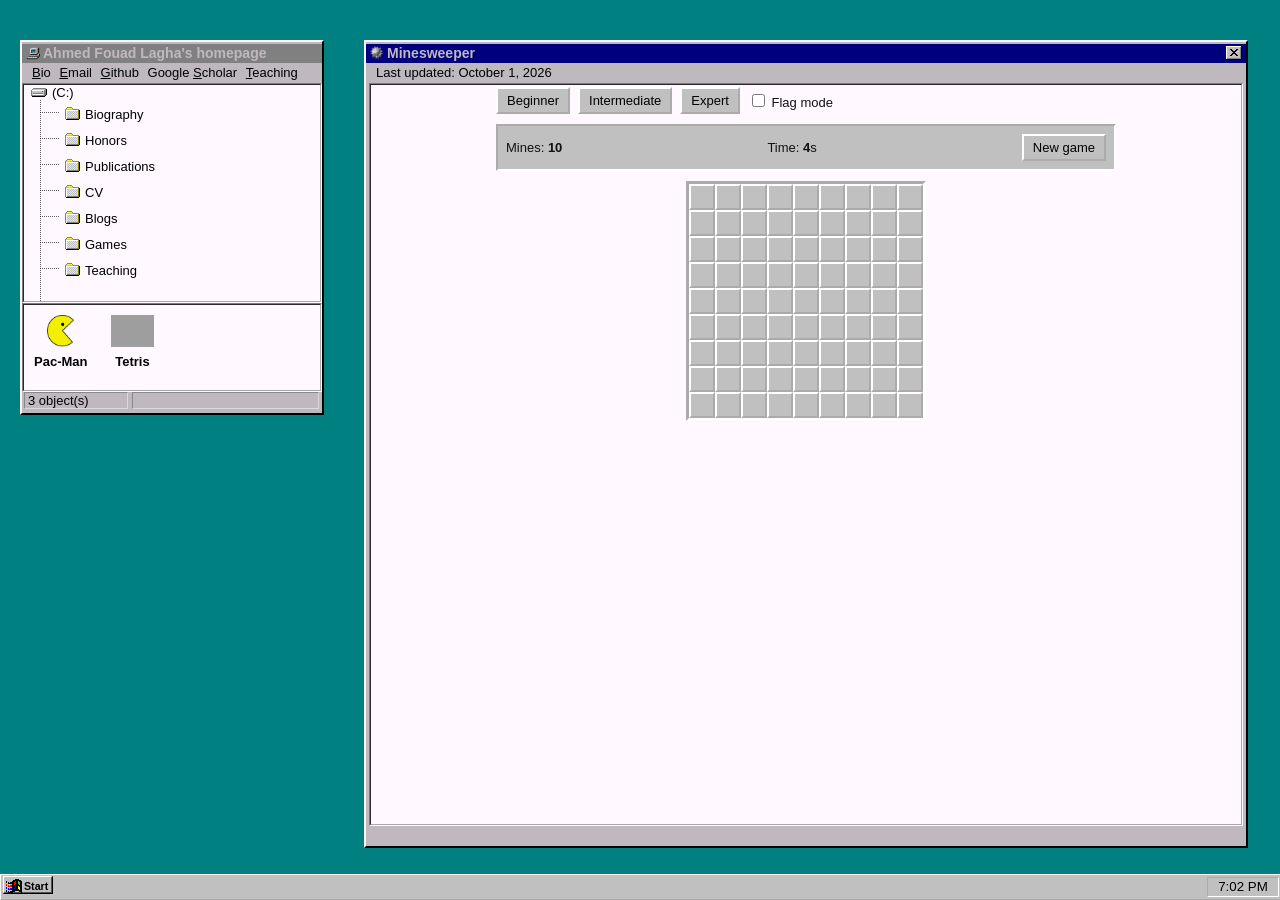
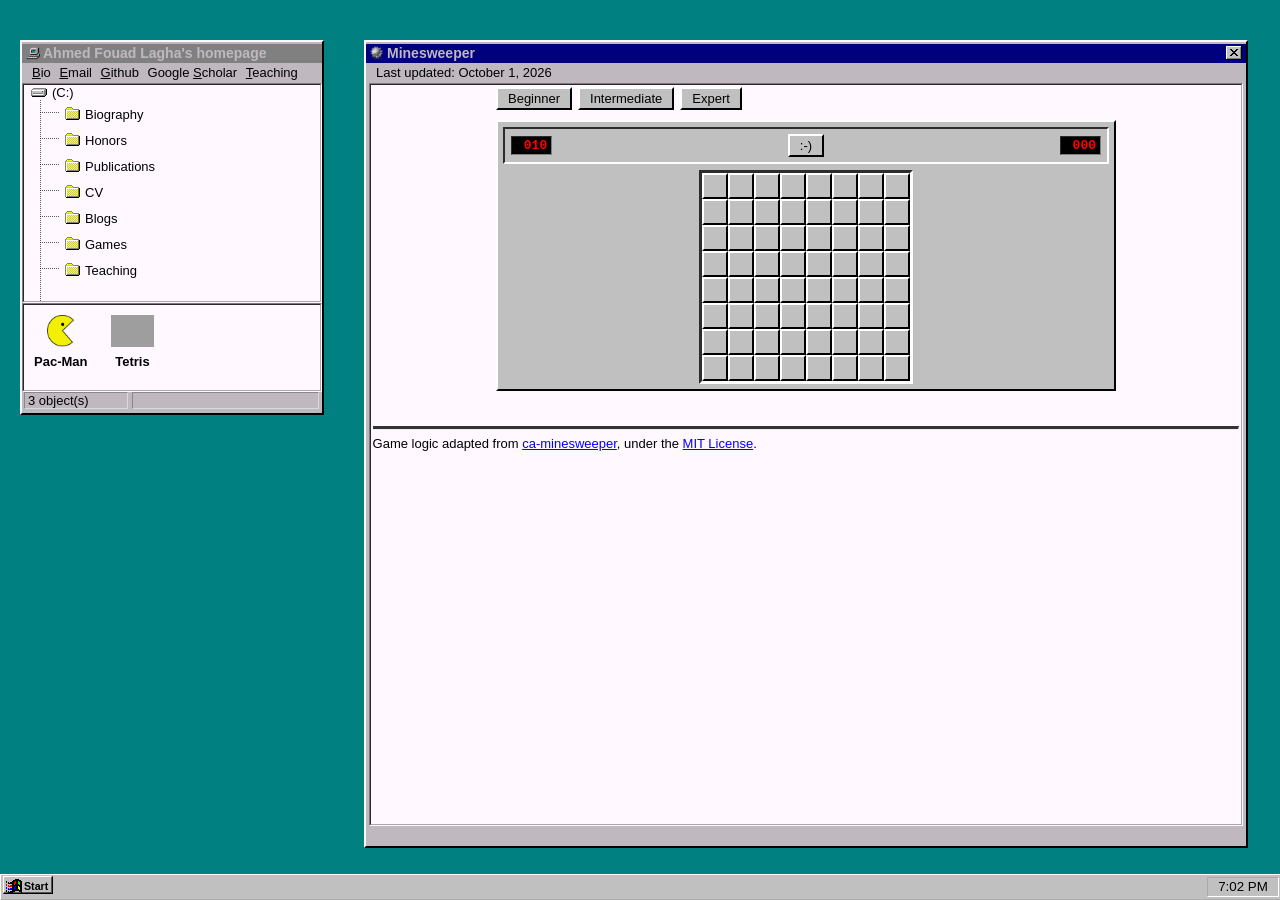
Before and after one commit to ahmed-fouad-lagha/ahmed-fouad-lagha.github.io, a Jekyll site: the page built from _games/minesweeper/index.html, in a window 1280 px wide. Built offline with Jekyll 4.4.1, drawn with Linux system fonts in a browser that asks for light colours; some of the changed lines change nothing that is shown; grey boxes are pictures that could not be loaded.

Commit message:
refactor: enhance Minesweeper game UI and logic for improved user experience

```diff
--- a/_games/minesweeper/index.html
+++ b/_games/minesweeper/index.html
@@ -13,14 +13,22 @@
         <button type="button" data-level="beginner">Beginner</button>
         <button type="button" data-level="intermediate">Intermediate</button>
         <button type="button" data-level="expert">Expert</button>
-        <label><input type="checkbox" data-flag-mode /> Flag mode</label>
     </div>
-    <div class="minesweeper_status" aria-live="polite">
-        <span>Mines: <strong data-mines>10</strong></span>
-        <span>Time: <strong data-time>0</strong>s</span>
-        <button type="button" data-reset>New game</button>
+
+    <div class="minesweeper_panel">
+        <div class="minesweeper_status">
+            <span class="minesweeper_counter" aria-label="Mines remaining">000</span>
+            <button type="button" class="minesweeper_reset" data-reset aria-label="New game">:-)</button>
+            <span class="minesweeper_counter" data-timer aria-label="Elapsed time">000</span>
+        </div>
+        <div class="minesweeper_board" data-board role="grid" aria-label="Minesweeper board"></div>
     </div>
-    <div class="minesweeper_board" data-board role="grid" aria-label="Minesweeper board"></div>
+
+    <p class="minesweeper_message" data-message role="status" aria-live="polite"></p>
 </section>
 
+<br />
+<hr />
+Game logic adapted from <a href="https://github.com/aviad-benhamo/ca-minesweeper" target="_blank" rel="noopener noreferrer">ca-minesweeper</a>, under the <a href="https://github.com/aviad-benhamo/ca-minesweeper/blob/main/LICENSE" target="_blank" rel="noopener noreferrer">MIT License</a>.
+
 <script src="minesweeper.js"></script>
--- a/_games/minesweeper/minesweeper.css
+++ b/_games/minesweeper/minesweeper.css
@@ -1,23 +1,25 @@
 .minesweeper {
     width: min(100%, 620px);
     margin: 0 auto;
-    color: #111;
-    font-family: "Microsoft Sans Serif", sans-serif;
+    color: #000000;
+    font-family: "Microsoft Sans Serif", "Pixelated MS Sans Serif", sans-serif;
 }
 
-.minesweeper_controls,
-.minesweeper_status {
+.minesweeper_controls {
     display: flex;
     flex-wrap: wrap;
     align-items: center;
-    gap: 8px;
+    gap: 6px;
     margin-bottom: 10px;
 }
 
 .minesweeper button {
-    padding: 5px 9px;
+    padding: 3px 10px;
+    color: #000000;
     background: #c0c0c0;
-    border: 2px outset #fff;
+    border-width: 2px;
+    border-style: outset;
+    border-color: #ffffff #000000 #000000 #ffffff;
     font: inherit;
 }
 
@@ -26,11 +28,48 @@
     border-style: inset;
 }
 
+/* --- Game panel: the recessed window that holds the counter row and board --- */
+.minesweeper_panel {
+    padding: 5px;
+    background: #c0c0c0;
+    border-width: 2px;
+    border-style: outset;
+    border-color: #ffffff #000000 #000000 #ffffff;
+}
+
 .minesweeper_status {
+    display: flex;
+    align-items: center;
     justify-content: space-between;
-    padding: 8px;
-    background: #c0c0c0;
-    border: 2px inset #fff;
+    gap: 8px;
+    padding: 5px 6px;
+    margin-bottom: 6px;
+    border-width: 2px;
+    border-style: inset;
+    border-color: #808080 #ffffff #ffffff #808080;
+}
+
+.minesweeper_counter {
+    min-width: 4ch;
+    padding: 2px 4px;
+    color: #ff0000;
+    background: #000000;
+    border: 1px inset #808080;
+    font-family: "Courier New", monospace;
+    font-weight: bold;
+    text-align: right;
+}
+
+.minesweeper_reset {
+    min-width: 34px;
+    padding: 1px 6px;
+    font-family: "Courier New", monospace;
+    font-weight: bold;
+    line-height: 1.2;
+}
+
+.minesweeper_reset.is-lost {
+    content: "X";
 }
 
 .minesweeper_board {
@@ -39,31 +78,69 @@
     max-width: 100%;
     margin: 0 auto;
     overflow: auto;
-    background: #808080;
-    border: 3px inset #fff;
+    border-width: 3px;
+    border-style: inset;
+    border-color: #808080 #ffffff #ffffff #808080;
 }
 
 .minesweeper_cell {
     width: 26px;
     height: 26px;
     padding: 0;
-    color: #000080;
+    color: #000000;
     background: #c0c0c0;
-    border: 2px outset #fff;
+    border-width: 2px;
+    border-style: outset;
+    border-color: #ffffff #000000 #000000 #ffffff;
+    font-family: "Courier New", monospace;
     font-weight: bold;
+    line-height: 1;
+}
+
+.minesweeper_cell:active:not(.revealed) {
+    border-style: inset;
+}
+
+.minesweeper_cell:focus-visible {
+    outline: 2px dotted #000000;
+    outline-offset: -4px;
 }
 
 .minesweeper_cell.revealed {
-    background: #d8d8d8;
-    border: 1px solid #888;
+    background: #c0c0c0;
+    border-width: 1px;
+    border-style: solid;
+    border-color: #808080;
 }
 
-.minesweeper_cell.mine {
-    color: #fff;
-    background: #c00000;
+.minesweeper_cell.revealed.mine {
+    color: #ff0000;
 }
 
-.minesweeper_cell.flagged::after {
-    content: "⚑";
-    color: #c00000;
+.minesweeper_cell.revealed.mistake {
+    color: #808080;
 }
+
+.minesweeper_cell.revealed.safecell {
+    background: #ffff00;
+}
+
+/* Classic Minesweeper number colours. */
+.minesweeper_cell.revealed.n1 { color: #0000ff; }
+.minesweeper_cell.revealed.n2 { color: #008000; }
+.minesweeper_cell.revealed.n3 { color: #ff0000; }
+.minesweeper_cell.revealed.n4 { color: #000080; }
+.minesweeper_cell.revealed.n5 { color: #800000; }
+.minesweeper_cell.revealed.n6 { color: #008080; }
+.minesweeper_cell.revealed.n7 { color: #000000; }
+.minesweeper_cell.revealed.n8 { color: #808080; }
+
+.minesweeper_message {
+    min-height: 1.2em;
+    margin: 10px 0 0;
+    text-align: center;
+}
+
+.minesweeper_message:empty {
+    margin: 0;
+}
--- a/_games/minesweeper/minesweeper.js
+++ b/_games/minesweeper/minesweeper.js
@@ -1,89 +1,297 @@
+/**
+ * Minesweeper.
+ *
+ * Game logic adapted from ca-minesweeper (MIT License):
+ * https://github.com/aviad-benhamo/ca-minesweeper
+ *
+ * Adapted for this site: classic Minesweeper dimensions, event delegation
+ * instead of inline handlers, a Win95 styled panel, and a win/loss message
+ * region instead of a cheat/"mine exterminator" button.
+ */
 (function () {
     "use strict";
 
+    const ICONS = {
+        reset: ":-)",
+        mine: "*",
+        flag: "\u2691",
+        lost: "X",
+        won: "B)"
+    };
+
+    const LEVELS = {
+        beginner: { rows: 8, cols: 8, mines: 10 },
+        intermediate: { rows: 16, cols: 16, mines: 40 },
+        expert: { rows: 16, cols: 30, mines: 99 }
+    };
+
     const root = document.querySelector("[data-minesweeper]");
-    const board = root.querySelector("[data-board]");
-    const minesOutput = root.querySelector("[data-mines]");
-    const timeOutput = root.querySelector("[data-time]");
-    const flagMode = root.querySelector("[data-flag-mode]");
-    const levels = {
-        beginner: [9, 9, 10],
-        intermediate: [16, 16, 40],
-        expert: [16, 30, 99]
-    };
-    let state;
-    let timer;
+    if (!root) return;
 
-    function neighbors(cell) {
-        const result = [];
-        for (let row = cell.row - 1; row <= cell.row + 1; row += 1) {
-            for (let column = cell.column - 1; column <= cell.column + 1; column += 1) {
-                if ((row !== cell.row || column !== cell.column) && state.cells[row]?.[column]) result.push(state.cells[row][column]);
+    const boardEl = root.querySelector("[data-board]");
+    const resetEl = root.querySelector("[data-reset]");
+    const timerEl = root.querySelector("[data-timer]");
+    const messageEl = root.querySelector("[data-message]");
+    const levelButtons = root.querySelectorAll("[data-level]");
+    const mineCounterEl = root.querySelector(".minesweeper_counter");
+
+    let board = [];
+    let level = LEVELS.beginner;
+    let isOn = false;
+    let ended = false;
+    let revealedCount = 0;
+    let flaggedCount = 0;
+    let timerInterval = null;
+
+    function getRandomInt(min, max) {
+        return Math.floor(Math.random() * (max - min)) + min;
+    }
+
+    function zeroFill(value) {
+        return String(Math.max(0, value)).padStart(3, "0");
+    }
+
+    function buildBoard() {
+        const cells = [];
+        for (let row = 0; row < level.rows; row += 1) {
+            const cellsInRow = [];
+            for (let col = 0; col < level.cols; col += 1) {
+                cellsInRow.push({ row, col, minesAround: 0, isRevealed: false, isMine: false, isFlagged: false });
+            }
+            cells.push(cellsInRow);
+        }
+        return cells;
+    }
+
+    function renderBoard() {
+        const fragment = document.createDocumentFragment();
+        board.forEach((cellsInRow) => {
+            cellsInRow.forEach((cell) => {
+                const button = document.createElement("button");
+                button.type = "button";
+                button.className = "minesweeper_cell";
+                button.dataset.row = cell.row;
+                button.dataset.col = cell.col;
+                button.setAttribute("role", "gridcell");
+                button.setAttribute("aria-label", `Row ${cell.row + 1}, column ${cell.col + 1}`);
+                button.textContent = cellContent(cell);
+                applyCellState(button, cell);
+                fragment.appendChild(button);
+            });
+        });
+        boardEl.replaceChildren(fragment);
+        boardEl.style.gridTemplateColumns = `repeat(${level.cols}, 26px)`;
+    }
+
+    function cellContent(cell) {
+        if (cell.isFlagged) return ICONS.flag;
+        if (cell.isRevealed && cell.isMine) return ICONS.mine;
+        if (cell.isRevealed && cell.minesAround > 0) return cell.minesAround;
+        return "";
+    }
+
+    function applyCellState(button, cell) {
+        button.classList.toggle("revealed", cell.isRevealed);
+        if (cell.isRevealed) {
+            button.classList.remove("n1", "n2", "n3", "n4", "n5", "n6", "n7", "n8", "mine", "mistake");
+            if (cell.isMine) {
+                button.classList.add(cell.isFlagged ? "mine" : "mistake");
+            } else if (cell.minesAround > 0) {
+                button.classList.add(`n${cell.minesAround}`);
+            }
+            button.setAttribute("aria-label", cell.isMine
+                ? `Row ${cell.row + 1}, column ${cell.col + 1}, mine`
+                : `Row ${cell.row + 1}, column ${cell.col + 1}, ${cell.minesAround} adjacent mines`);
+        } else if (cell.isFlagged) {
+            button.setAttribute("aria-label", `Row ${cell.row + 1}, column ${cell.col + 1}, flagged`);
+        }
+    }
+
+    function refreshCell(row, col) {
+        const button = cellElement(row, col);
+        if (!button) return;
+        const cell = board[row][col];
+        button.textContent = cellContent(cell);
+        applyCellState(button, cell);
+    }
+
+    function cellElement(row, col) {
+        return boardEl.querySelector(`.minesweeper_cell[data-row="${row}"][data-col="${col}"]`);
+    }
+
+    function getNeighbors(row, col) {
+        const neighbors = [];
+        for (let r = row - 1; r <= row + 1; r += 1) {
+            for (let c = col - 1; c <= col + 1; c += 1) {
+                if (r === row && c === col) continue;
+                if (r < 0 || r >= level.rows || c < 0 || c >= level.cols) continue;
+                neighbors.push(board[r][c]);
             }
         }
-        return result;
+        return neighbors;
     }
 
-    function createState(rows, columns, mines) {
-        state = { rows, columns, mines, started: false, ended: false, elapsed: 0, cells: [] };
-        for (let row = 0; row < rows; row += 1) {
-            state.cells[row] = [];
-            for (let column = 0; column < columns; column += 1) state.cells[row][column] = { row, column, mine: false, count: 0, revealed: false, flagged: false, element: null };
+    function setMinesAroundCounts() {
+        board.forEach((cellsInRow) => {
+            cellsInRow.forEach((cell) => {
+                if (cell.isMine) return;
+                cell.minesAround = getNeighbors(cell.row, cell.col).filter((n) => n.isMine).length;
+            });
+        });
+    }
+
+    function setMines(firstRow, firstCol) {
+        let planted = 0;
+        while (planted < level.mines) {
+            const row = getRandomInt(0, level.rows);
+            const col = getRandomInt(0, level.cols);
+            // Never place a mine under the first click.
+            if (row === firstRow && col === firstCol) continue;
+            const cell = board[row][col];
+            if (cell.isMine) continue;
+            cell.isMine = true;
+            planted += 1;
         }
-        let remaining = mines;
-        while (remaining > 0) {
-            const cell = state.cells[Math.floor(Math.random() * rows)][Math.floor(Math.random() * columns)];
-            if (!cell.mine) { cell.mine = true; remaining -= 1; }
+        setMinesAroundCounts();
+    }
+
+    function startTimer() {
+        const startTime = Date.now();
+        stopTimer();
+        timerInterval = setInterval(() => {
+            const elapsed = (Date.now() - startTime) / 1000;
+            timerEl.textContent = String(Math.floor(elapsed)).padStart(3, "0");
+        }, 200);
+    }
+
+    function stopTimer() {
+        if (timerInterval !== null) {
+            clearInterval(timerInterval);
+            timerInterval = null;
         }
-        state.cells.flat().forEach((cell) => { if (!cell.mine) cell.count = neighbors(cell).filter((neighbor) => neighbor.mine).length; });
+    }
+
+    function updateMinesCounter() {
+        mineCounterEl.textContent = zeroFill(level.mines - flaggedCount);
+    }
+
+    function setMessage(text) {
+        messageEl.textContent = text;
+    }
+
+    function expandReveal(cell) {
+        getNeighbors(cell.row, cell.col).forEach((neighbor) => {
+            if (neighbor.isFlagged || neighbor.isRevealed) return;
+            revealSingleCell(neighbor);
+            if (neighbor.minesAround === 0) expandReveal(neighbor);
+        });
+    }
+
+    function revealSingleCell(cell) {
+        cell.isRevealed = true;
+        revealedCount += 1;
+        refreshCell(cell.row, cell.col);
     }
 
     function reveal(cell) {
-        if (state.ended || cell.revealed || cell.flagged) return;
-        cell.revealed = true;
-        cell.element.classList.add("revealed");
-        if (cell.mine) { cell.element.classList.add("mine"); cell.element.textContent = "*"; end(false); return; }
-        if (cell.count) cell.element.textContent = cell.count;
-        if (!cell.count) neighbors(cell).forEach(reveal);
-        if (state.cells.flat().filter((item) => !item.mine && !item.revealed).length === 0) end(true);
+        if (ended || cell.isFlagged || cell.isRevealed) return;
+
+        if (!isOn) {
+            isOn = true;
+            setMines(cell.row, cell.col);
+            startTimer();
+        }
+
+        revealSingleCell(cell);
+
+        if (cell.isMine) {
+            endGame(false);
+            return;
+        }
+
+        if (cell.minesAround === 0) expandReveal(cell);
+        checkGameOver();
     }
 
     function toggleFlag(cell) {
-        if (state.ended || cell.revealed) return;
-        cell.flagged = !cell.flagged;
-        cell.element.classList.toggle("flagged", cell.flagged);
-        minesOutput.textContent = state.mines - state.cells.flat().filter((item) => item.flagged).length;
+        if (ended || !isOn || cell.isRevealed) return;
+        cell.isFlagged = !cell.isFlagged;
+        flaggedCount += cell.isFlagged ? 1 : -1;
+        refreshCell(cell.row, cell.col);
+        updateMinesCounter();
+        checkGameOver();
     }
 
-    function end(won) {
-        state.ended = true;
-        clearInterval(timer);
-        state.cells.flat().filter((cell) => cell.mine).forEach((cell) => { cell.element.classList.add("mine"); cell.element.textContent = "*"; });
-        root.querySelector("[data-reset]").textContent = won ? "You win - play again" : "Game over - try again";
+    function checkGameOver() {
+        const totalSafe = level.rows * level.cols - level.mines;
+        if (revealedCount < totalSafe) return;
+        // Reveal the remaining mines as flags when the player wins.
+        board.forEach((cellsInRow) => {
+            cellsInRow.forEach((cell) => {
+                if (!cell.isMine || cell.isFlagged) return;
+                cell.isFlagged = true;
+                refreshCell(cell.row, cell.col);
+            });
+        });
+        endGame(true);
     }
 
-    function start(level) {
-        clearInterval(timer);
-        const [rows, columns, mines] = levels[level];
-        createState(rows, columns, mines);
-        board.style.gridTemplateColumns = `repeat(${columns}, 26px)`;
-        board.replaceChildren();
-        state.cells.flat().forEach((cell) => {
-            const button = document.createElement("button");
-            button.type = "button";
-            button.className = "minesweeper_cell";
-            button.setAttribute("role", "gridcell");
-            button.addEventListener("click", () => flagMode.checked ? toggleFlag(cell) : reveal(cell));
-            button.addEventListener("contextmenu", (event) => { event.preventDefault(); toggleFlag(cell); });
-            cell.element = button;
-            board.appendChild(button);
-        });
-        minesOutput.textContent = mines;
-        timeOutput.textContent = "0";
-        timer = setInterval(() => { if (!state.ended) { state.elapsed += 1; timeOutput.textContent = state.elapsed; } }, 1000);
+    function endGame(won) {
+        ended = true;
+        isOn = false;
+        stopTimer();
+
+        if (!won) {
+            board.forEach((cellsInRow) => {
+                cellsInRow.forEach((cell) => {
+                    if (cell.isMine && !cell.isFlagged) refreshCell(cell.row, cell.col);
+                });
+            });
+        }
+
+        resetEl.textContent = won ? ICONS.won : ICONS.lost;
+        setMessage(won ? "You cleared the field!" : "Boom. Better luck next time.");
+        levelButtons.forEach((button) => { button.disabled = false; });
     }
 
-    root.querySelectorAll("[data-level]").forEach((button) => button.addEventListener("click", () => start(button.dataset.level)));
-    root.querySelector("[data-reset]").addEventListener("click", () => start("beginner"));
-    start("beginner");
+    function init() {
+        stopTimer();
+        board = buildBoard();
+        isOn = false;
+        ended = false;
+        revealedCount = 0;
+        flaggedCount = 0;
+        renderBoard();
+        resetEl.textContent = ICONS.reset;
+        timerEl.textContent = "000";
+        updateMinesCounter();
+        setMessage("");
+        levelButtons.forEach((button) => { button.disabled = false; });
+    }
+
+    function selectLevel(name) {
+        level = LEVELS[name] || LEVELS.beginner;
+        init();
+    }
+
+    boardEl.addEventListener("click", (event) => {
+        const button = event.target.closest("button[data-row]");
+        if (!button || !board.length) return;
+        reveal(board[Number(button.dataset.row)][Number(button.dataset.col)]);
+    });
+
+    boardEl.addEventListener("contextmenu", (event) => {
+        const button = event.target.closest("button[data-row]");
+        if (!button || !board.length) return;
+        event.preventDefault();
+        toggleFlag(board[Number(button.dataset.row)][Number(button.dataset.col)]);
+    });
+
+    levelButtons.forEach((button) => {
+        button.addEventListener("click", () => selectLevel(button.dataset.level));
+    });
+
+    resetEl.addEventListener("click", init);
+
+    selectLevel("beginner");
 }());
```
